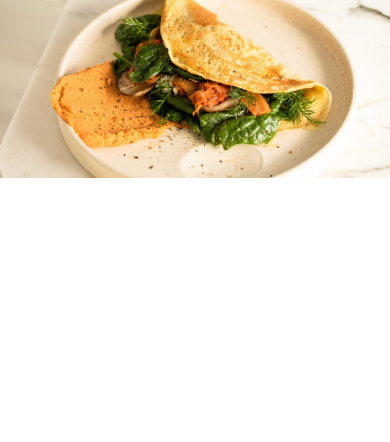
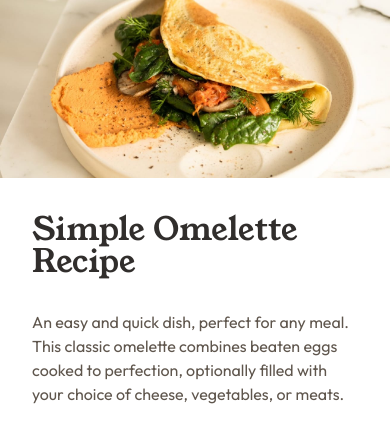
Before and after one commit to mckoyd/wolf-recipe-v2, a React app: page /#/ in a window 390 px wide. Shown: the top 442 px of the page. Built offline with nearby package versions, Linux system fonts and the light colour scheme; the HTML template or start-up script is replaced by a standard one.

Commit message:
adds responsive name and description for recipe

```diff
--- /dev/null
+++ b/src/config/Home.config.ts
@@ -0,0 +1,5 @@
+export const recipeDetails = {
+  name: 'Simple Omelette Recipe',
+  description:
+    'An easy and quick dish, perfect for any meal. This classic omelette combines beaten eggs cooked to perfection, optionally filled with your choice of cheese, vegetables, or meats.',
+};
--- a/src/pages/Home.tsx
+++ b/src/pages/Home.tsx
@@ -2,6 +2,7 @@ import React from 'react';
 import styles from '../styles/Home.module.scss';
 
 import omeletteImg from '../assets/images/image-omelette.jpeg';
+import { recipeDetails } from '../config/Home.config';
 
 const Home: React.FC = () => {
   return (
@@ -14,6 +15,13 @@ const Home: React.FC = () => {
             className={styles.heroImg}
           />
         </div>
+
+        <div className={styles.recipeDetailsWrapper}>
+          <p className={styles.recipeName}>{recipeDetails.name}</p>
+          <p className={styles.recipeDescription}>
+            {recipeDetails.description}
+          </p>
+        </div>
       </div>
     </div>
   );
--- a/src/styles/Home.module.scss
+++ b/src/styles/Home.module.scss
@@ -1,4 +1,6 @@
 @use 'sass:color';
+
+@import '../styles/index.scss';
 
 $recipeBg: #ffffff;
 $bg: var(--stone-100);
@@ -21,7 +23,7 @@ $bg: var(--stone-100);
   }
 
   @media (min-width: 1440px) {
-    margin: 10em 40em;
+    margin: 10em 25%;
   }
 }
 
@@ -40,3 +42,24 @@ $bg: var(--stone-100);
     border-radius: 12px;
   }
 }
+
+.recipeDetailsWrapper {
+  padding: 0 2em 2em 2em;
+}
+
+.recipeName {
+  font-size: 2em;
+  line-height: 100%;
+  letter-spacing: 0;
+  font-family: 'Young Serif';
+  color: var(--stone-900);
+  font-weight: 400;
+}
+
+.recipeDescription {
+  font-family: 'Outfit';
+  font-weight: 400;
+  font-size: 1em;
+  line-height: 150%;
+  color: var(--stone-600);
+}
--- a/src/styles/index.scss
+++ b/src/styles/index.scss
@@ -1,10 +1,9 @@
 @use 'utils';
 @use 'fonts';
 
-/* normalize browser styles */
 @import 'normalize.css';
 
-/* Global site styles */
+/* 3) Global resets */
 *,
 *::before,
 *::after {
@@ -18,35 +17,32 @@
   --stone-900: #312e2c;
   --stone-600: #5f564d;
   --stone-150: #e3ddd7;
-  --stone-100: #f3e5d7;
+  --stone-100: #e3ddd7;
   --brown: #854632;
   --white: #ffffff;
 
-  /* Typography */
-  // Preset 1
+  /* Typography tokens */
   --text-1-size: #{utils.px2rem(40)};
   --text-1-line-height: 1;
   --text-1-letter: 0em;
 
-  // Preset 2
   --text-2-size: #{utils.px2rem(28)};
   --text-2-line-height: 1;
   --text-2-letter: 0em;
 
-  // Preset 3
   --text-3-size: #{utils.px2rem(20)};
   --text-3-line-height: 1;
   --text-3-letter: 0em;
 
-  // Preset 4
   --text-4-size: #{utils.px2rem(16)};
   --text-4-line-height: 1.5;
   --text-4-letter: 0em;
 }
 
+/* 6) Base body styling */
 body {
   margin: 0;
-  font-family: 'Outfit', 'sans-serif';
+  font-family: 'Outfit', sans-serif;
   background: var(--white);
   color: var(--stone-900);
 }
```
